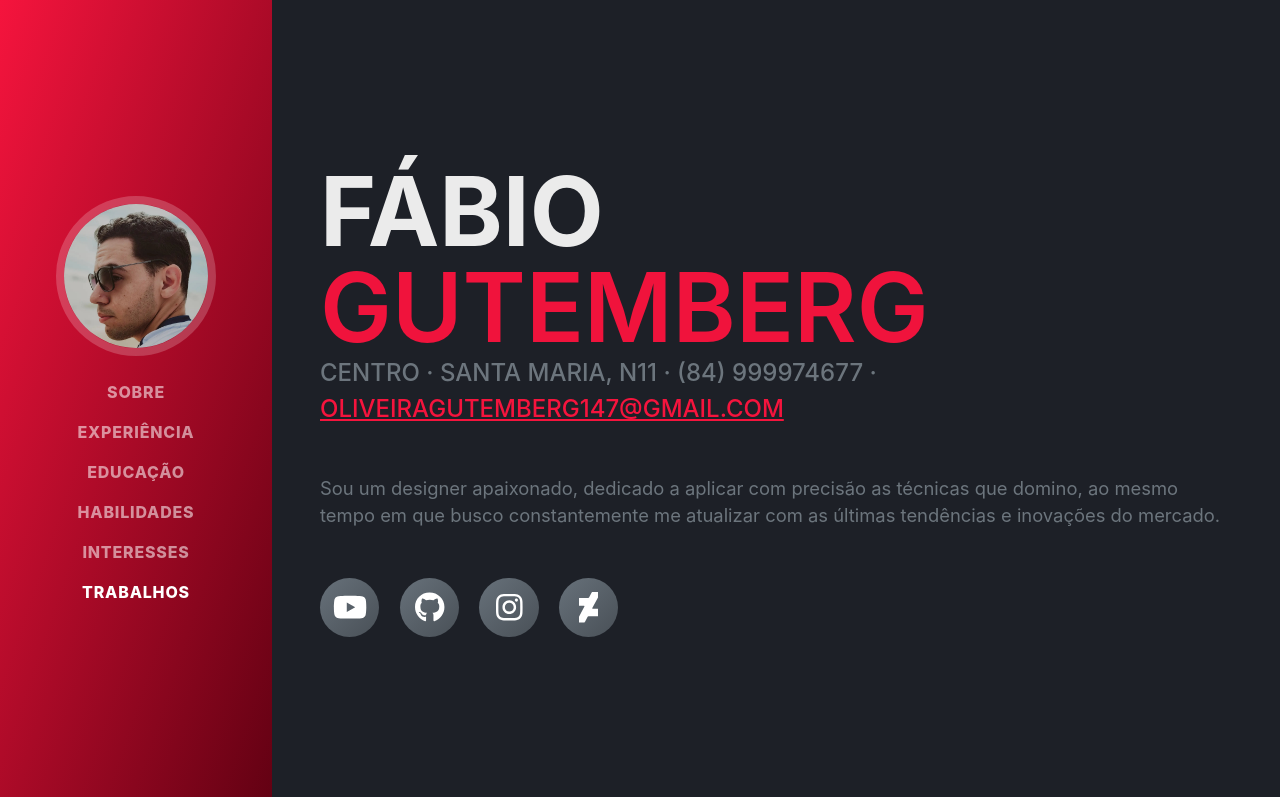
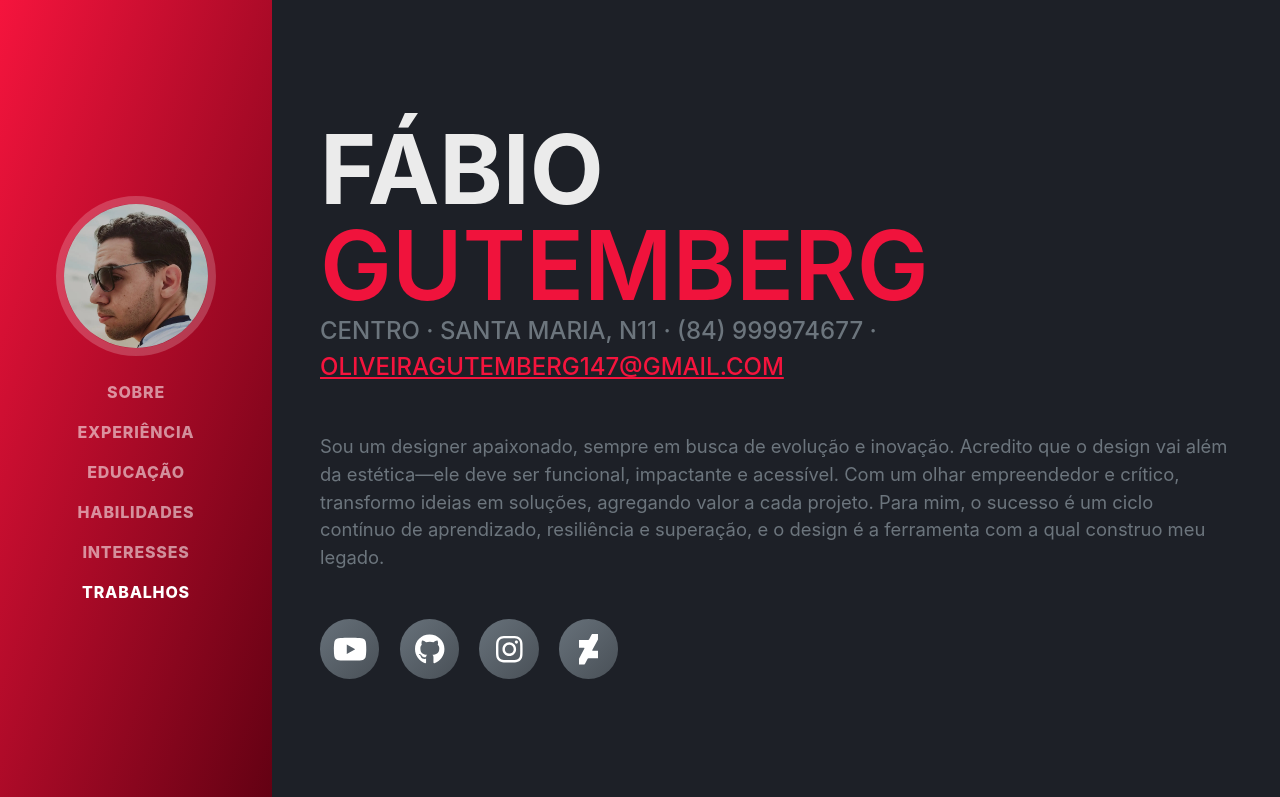
Before and after one commit to Fabbio-Studios/my-portfolio, a plain HTML site: page index.html in a window 1280 px wide. Shown: the top 797 px of the page. Drawn offline with nearby package versions, Linux system fonts and the light colour scheme; a web font is replaced by a local one.

Commit message:
about me update

```diff
--- a/index.html
+++ b/index.html
@@ -47,7 +47,7 @@
                         Centro · Santa Maria, N11 · (84) 999974677 ·
                         <a href="oliveiragutemberg147@gmail.com">oliveiragutemberg147@gmail.com</a>
                     </div>
-                    <p class="lead mb-5">Sou um designer apaixonado, dedicado a aplicar com precisão as técnicas que domino, ao mesmo tempo em que busco constantemente me atualizar com as últimas tendências e inovações do mercado.</p>
+                    <p class="lead mb-5">Sou um designer apaixonado, sempre em busca de evolução e inovação. Acredito que o design vai além da estética—ele deve ser funcional, impactante e acessível. Com um olhar empreendedor e crítico, transformo ideias em soluções, agregando valor a cada projeto. Para mim, o sucesso é um ciclo contínuo de aprendizado, resiliência e superação, e o design é a ferramenta com a qual construo meu legado.</p>
                     <div class="social-icons">
                         <a class="social-icon" href="https://www.youtube.com/@PlayerBrendan" target="new"><i class="fab fa-youtube"></i></a>
                         <a class="social-icon" href="https://github.com/Fabbio-Studios"><i class="fab fa-github"></i></a>
```
